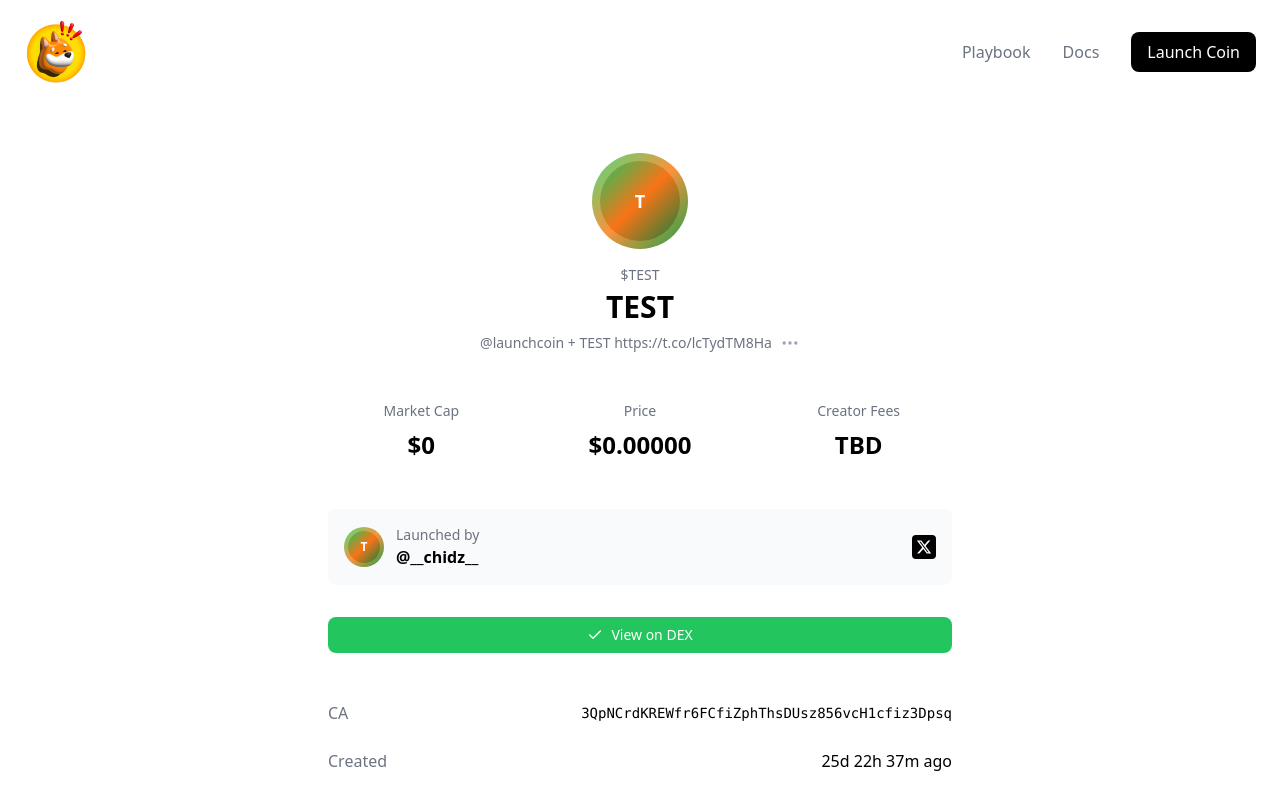
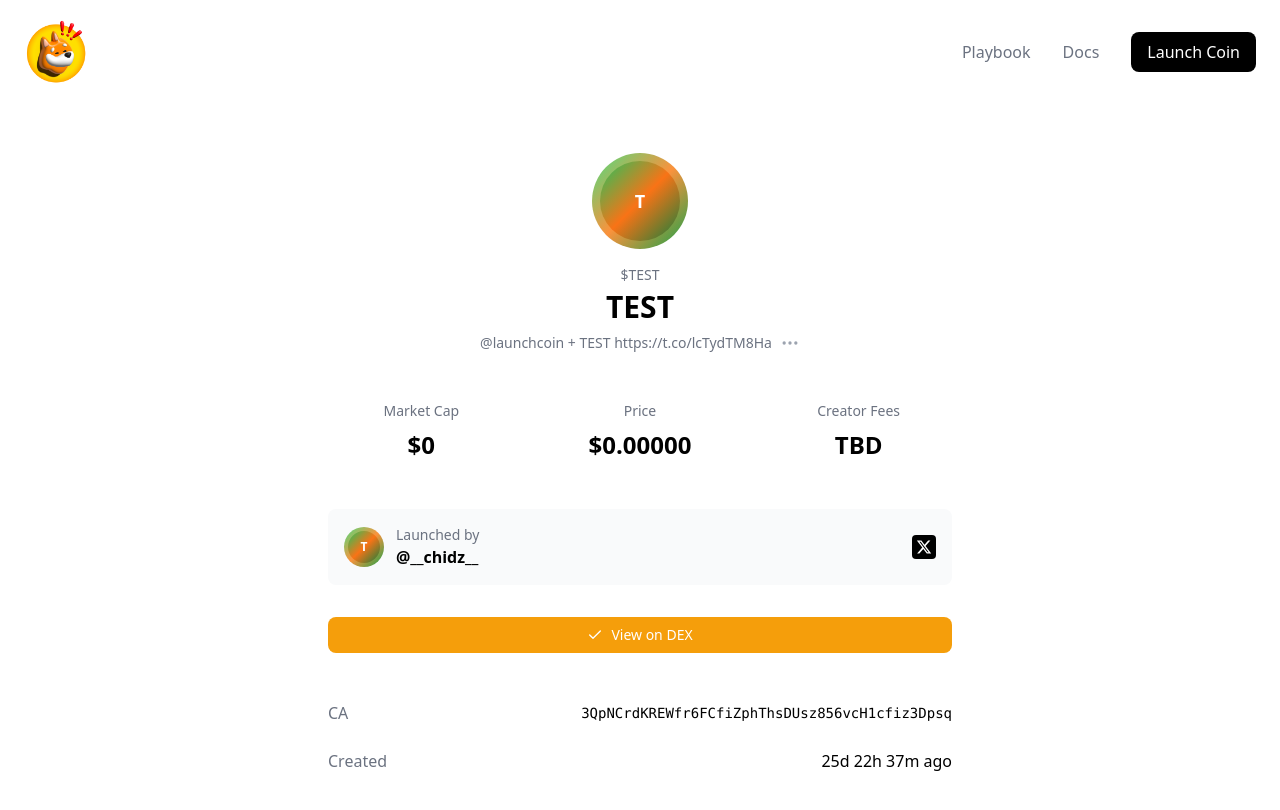
Before and after one commit to shrayg/bonklarp, a React (Vite) app: page / in a window 1280 px wide. Shown: the top 810 px of the page. Built offline with nearby package versions, Linux system fonts and the light colour scheme.

Commit message:
changed color

```diff
--- a/src/App.jsx
+++ b/src/App.jsx
@@ -105,7 +105,7 @@ function App() {
 
         {/* View on DEX Button */}
         <div className="mb-12">
-          <Button className="w-full bg-green-500 hover:bg-green-600 text-white py-3 rounded-lg flex items-center justify-center gap-2">
+          <Button className="w-full bg-amber-500 hover:bg-amber-600 text-white py-3 rounded-lg flex items-center justify-center gap-2">
             <Check className="w-5 h-5" />
             View on DEX
           </Button>
```
